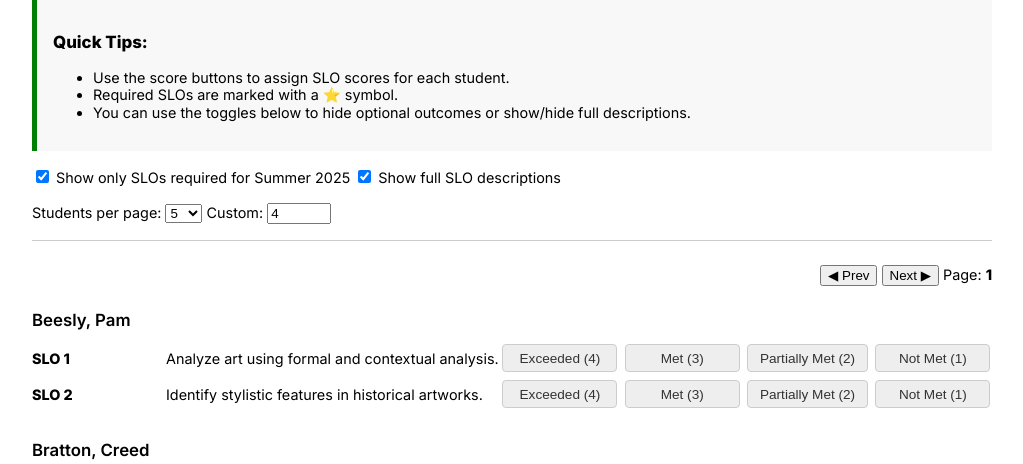
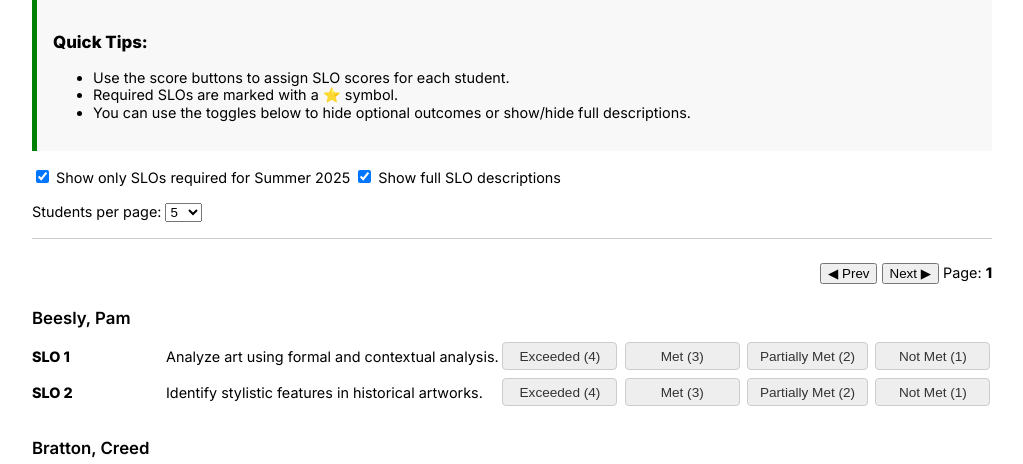
Before and after one commit to jabetrue/slojam, a Flask app: page / in a window 1280 px wide. Shown: the part 155-619 px from the top of the page, without its empty margins (128-1151 px from the left). Run offline with Flask 3, Linux system fonts and the light colour scheme.

Commit message:
replace app.js and index.html

```diff
--- a/web/static/app.js
+++ b/web/static/app.js
@@ -1,4 +1,3 @@
-
 document.addEventListener("DOMContentLoaded", () => {
   const allStudents = [
     { name: "Beesly, Pam" },
@@ -56,15 +55,13 @@ document.addEventListener("DOMContentLoaded", () => {
   }
 
   function updatePerPage() {
-    const select = document.getElementById("perPageSelect").value;
-    const custom = parseInt(document.getElementById("customPerPage").value, 10);
-    perPage = select === "all" ? allStudents.length : (isNaN(custom) ? parseInt(select) : custom);
+    const selected = document.getElementById("perPageSelect").value;
+    perPage = selected === "all" ? allStudents.length : parseInt(selected);
     currentPage = 1;
     renderStudents();
   }
 
   document.getElementById("perPageSelect").addEventListener("change", updatePerPage);
-  document.getElementById("customPerPage").addEventListener("input", updatePerPage);
 
   document.getElementById("prevBtn").addEventListener("click", () => {
     if (currentPage > 1) {
--- a/web/templates/index.html
+++ b/web/templates/index.html
@@ -106,7 +106,6 @@
           <option value="20">20</option>
         </select>
       </label>
-      <label>Custom: <input id="customPerPage" type="number" min="1" max="100" value="4"></label>
     </div>
     <div class="controls-separator"></div>
   </div>
```
